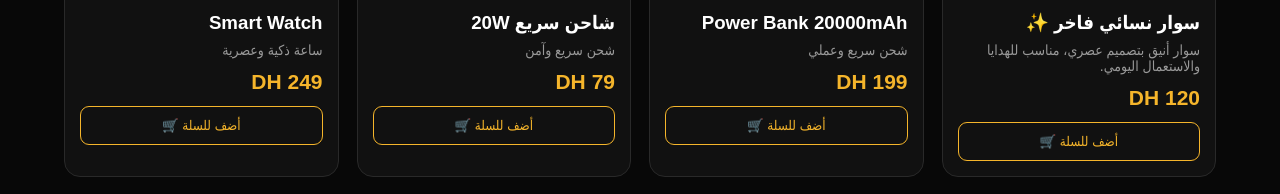
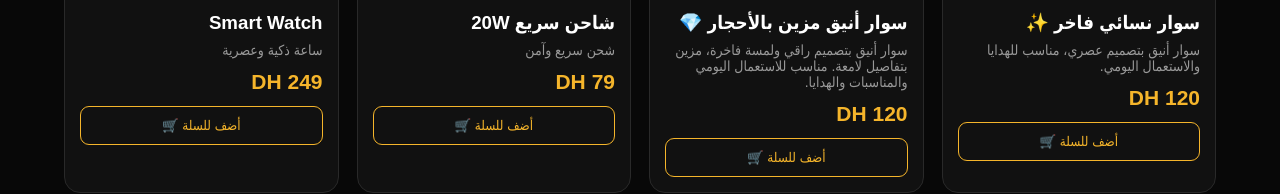
Before and after one commit to yahyayt323-beep/yahya-storee, a plain HTML site: page index.html in a window 1280 px wide. Shown: the part 1000-1194 px from the top of the page. Drawn offline with Linux system fonts and the light colour scheme.

Commit message:
Update index.html

```diff
--- a/index.html
+++ b/index.html
@@ -344,9 +344,14 @@
     <button class="buy" onclick="addCart()">أضف للسلة 🛒</button>
 </div>  <div class="product">
     <div class="product-img">🔋</div>
-    <h3>Power Bank 20000mAh</h3>
-    <p>شحن سريع وعملي</p>
-    <div class="price">199 DH</div>
+  <h3>سوار أنيق مزين بالأحجار 💎</h3>
+
+<p>
+سوار أنيق بتصميم راقي ولمسة فاخرة، مزين بتفاصيل لامعة.
+مناسب للاستعمال اليومي والمناسبات والهدايا.
+</p>
+
+<div class="price">120 DH</div>
     <button class="buy" onclick="addCart()">أضف للسلة 🛒</button>
 </div>  <div class="product">
     <div class="product-img">🔌</div>
```
